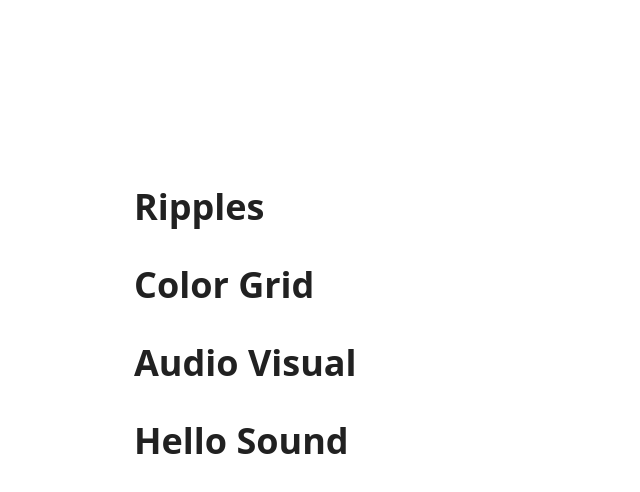
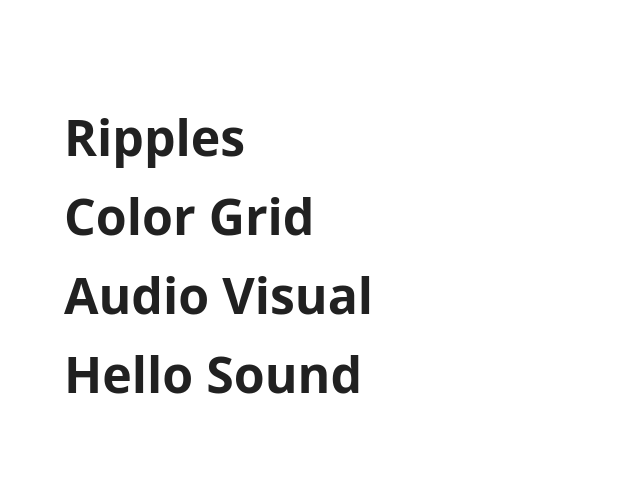
Before and after one commit to forrestwilkins/portfolio, a React (Vite) app: page / in a window 1280 px wide. Shown: the top 492 px of the page, without its empty margins (0-640 px from the left). Built offline with nearby package versions, Linux system fonts and the light colour scheme.

Commit message:
feat: adjust styes for home page, mirror dev

```diff
--- a/src/pages/home-page.tsx
+++ b/src/pages/home-page.tsx
@@ -1,43 +1,32 @@
 import Link from '@/components/shared/link';
-import { Box } from '@mui/material';
+import { Box, SxProps } from '@mui/material';
 
-const HomePage = () => (
-  <Box
-    sx={{
-      padding: '80px 70px',
-      display: 'flex',
-      flexDirection: 'column',
-      gap: '24px',
-    }}
-  >
-    <Link
-      to="/ripples"
-      sx={{ scrollMargin: '20px', fontSize: '36px', fontWeight: 800 }}
-    >
+const HomePage = () => {
+  const linkStyles: SxProps = {
+    scrollMargin: '20px',
+    fontSize: '50px',
+    fontWeight: 800,
+  };
+
+  return (
+    <Box display="flex" flexDirection="column" gap="4px">
+      <Link to="/ripples" sx={linkStyles}>
         Ripples
       </Link>
 
-    <Link
-      to="/color-grid"
-      sx={{ scrollMargin: '20px', fontSize: '36px', fontWeight: 800 }}
-    >
+      <Link to="/color-grid" sx={linkStyles}>
         Color Grid
       </Link>
 
-    <Link
-      to="/audio-visual"
-      sx={{ scrollMargin: '20px', fontSize: '36px', fontWeight: 800 }}
-    >
+      <Link to="/audio-visual" sx={linkStyles}>
         Audio Visual
       </Link>
 
-    <Link
-      to="/hello-sound"
-      sx={{ scrollMargin: '20px', fontSize: '36px', fontWeight: 800 }}
-    >
+      <Link to="/hello-sound" sx={linkStyles}>
         Hello Sound
       </Link>
     </Box>
   );
+};
 
 export default HomePage;
--- a/src/styles/theme.ts
+++ b/src/styles/theme.ts
@@ -5,7 +5,13 @@ const initialTheme = createTheme({
     fontFamily: 'system-ui',
   },
   colorSchemes: {
-    dark: true,
+    dark: {
+      palette: {
+        background: {
+          default: 'rgba(10, 10, 10)',
+        },
+      },
+    },
     light: true,
   },
 });
```
Lines whose indentation alone changed are shown as unchanged.
